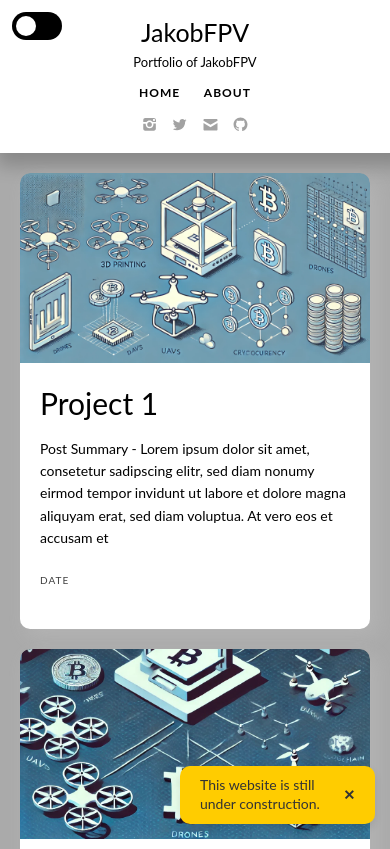
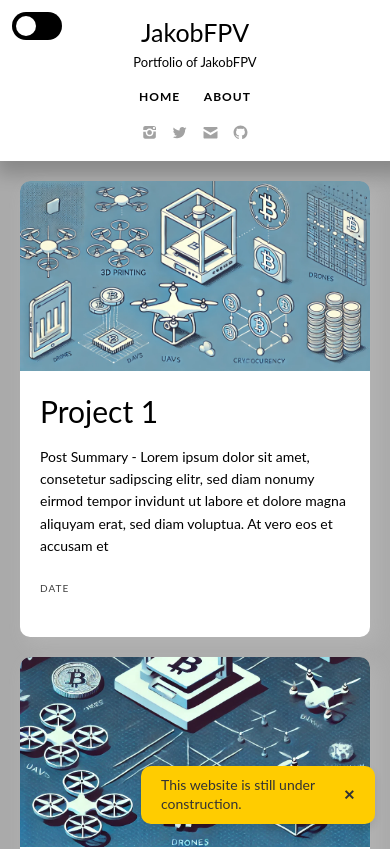
Before and after one commit to JakobFPV/tectools.net, a plain HTML site: page index.html in a window 390 px wide. Shown: the top 849 px of the page. Drawn offline with nearby package versions, Linux system fonts and the light colour scheme; a script that the page names is missing.

Commit message:
update for mobile version

```diff
--- a/css/jakobs-site-171bff.webflow.css
+++ b/css/jakobs-site-171bff.webflow.css
@@ -25,7 +25,7 @@
 }
 
 .close-btn {
-  margin-left: auto; /* Updated to push the close button to the right end */
+  margin-left: 10px; /* Updated to push the close button to the right end */
   cursor: pointer;
   font-weight: bold;
   color: #333;
@@ -883,8 +883,8 @@ figcaption {
 
 
   .navigation{
-    margin-bottom: 11px;
-    margin-top: 11px;
+    margin-bottom: 15px;
+    margin-top: 15px;
   }
 
   .switch {
@@ -894,7 +894,7 @@ figcaption {
   }
 
   .construction-label {
-    width: 50%;
+    width: 60%;
     top:auto;
     bottom:20px;
     right:15px;
```
